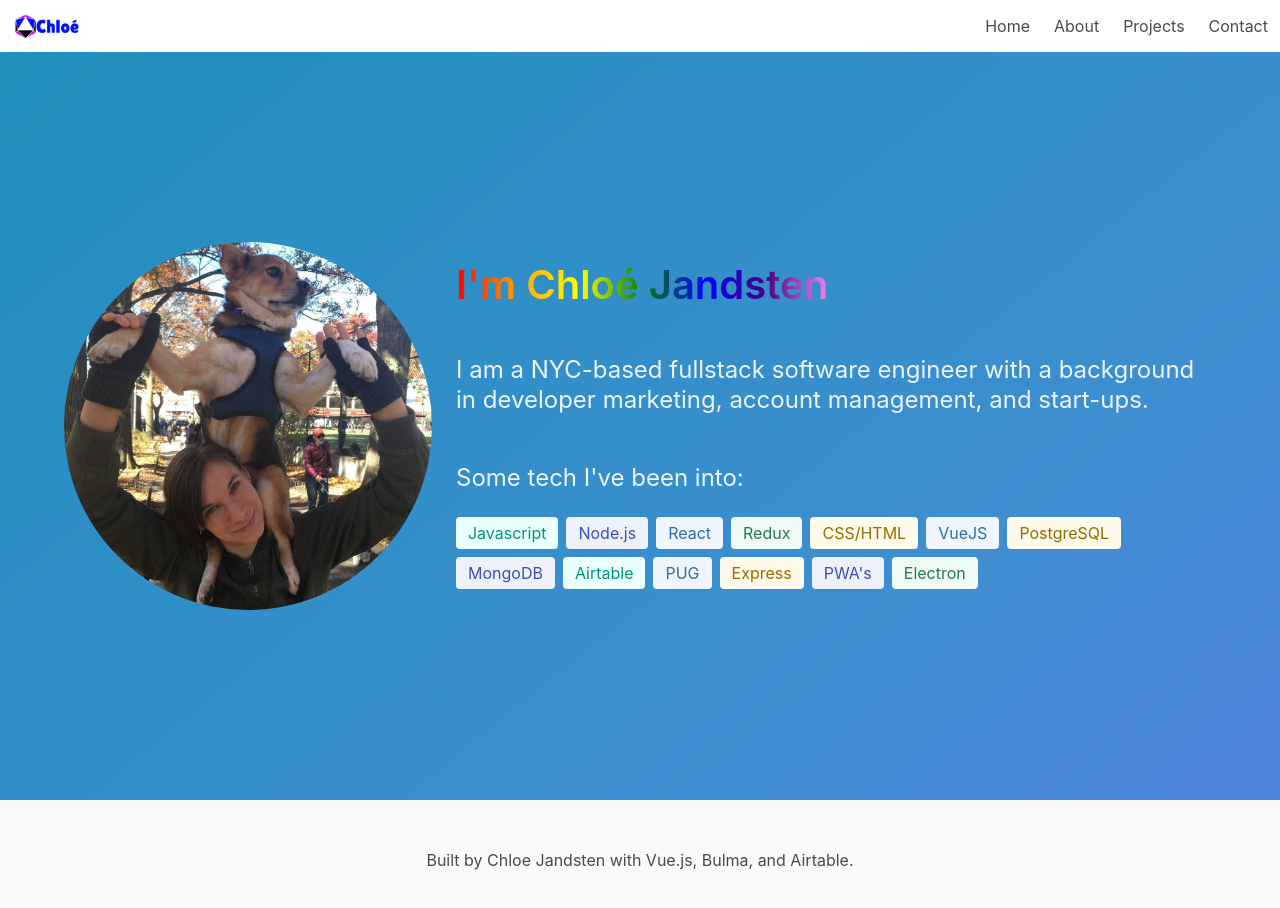
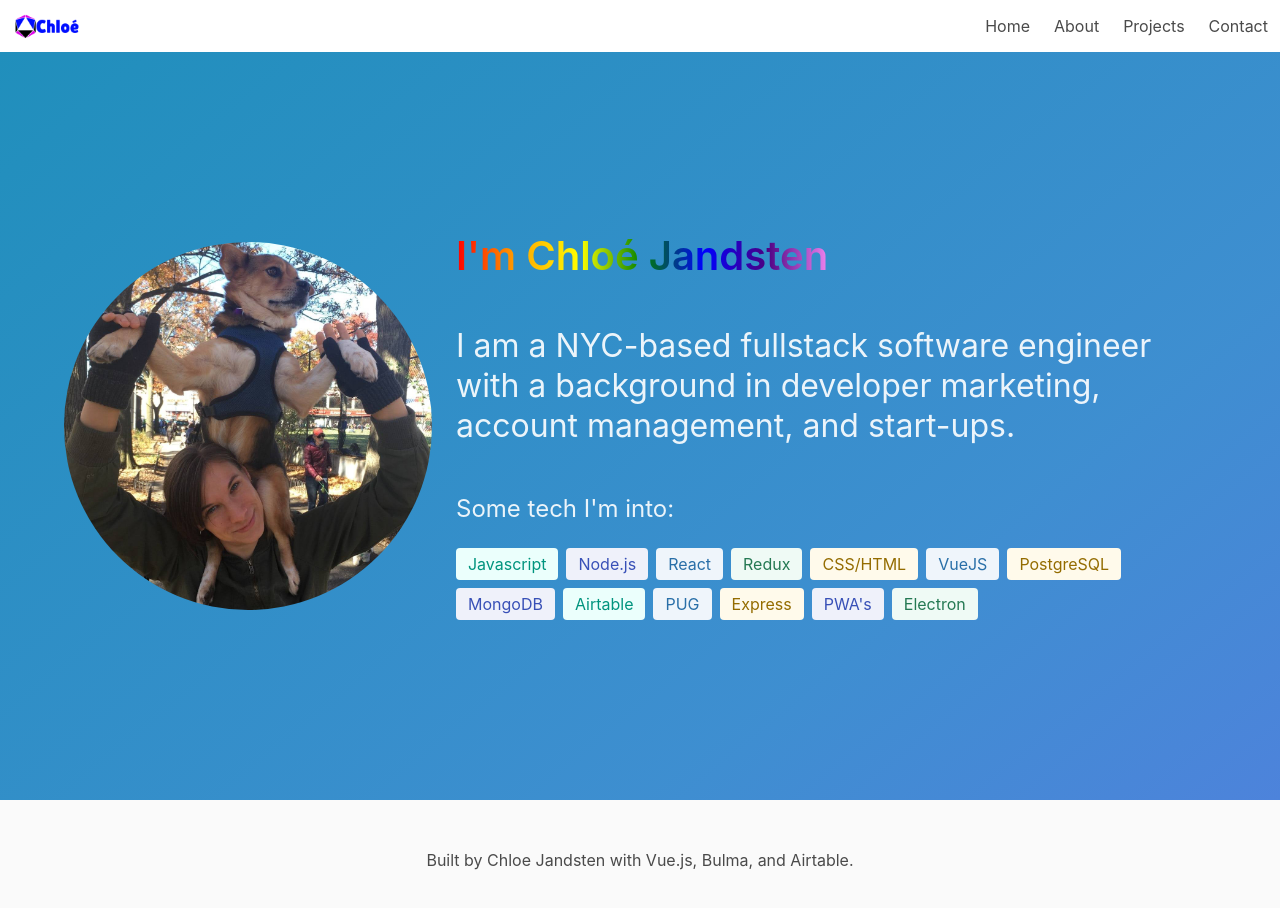
Before and after one commit to KuroiiJ/portfolio, a Vue app: page / in a window 1280 px wide. Shown: the top 908 px of the page. Built offline with nearby package versions, Linux system fonts and the light colour scheme; what vue-simple-markdown would draw is missing.

Commit message:
size adjustment

```diff
--- a/src/views/Home.vue
+++ b/src/views/Home.vue
@@ -12,9 +12,9 @@
                     <div class="column">
                         <h1 class="title is-2"> <span class="multicolortext">I'm Chloé Jandsten</span></h1>
                         <br />
-                        <h3 class="subtitle is-4">I am a NYC-based fullstack software engineer with a background in developer marketing, account management, and start-ups.</h3>
+                        <h3 class="subtitle is-3">I am a NYC-based fullstack software engineer with a background in developer marketing, account management, and start-ups.</h3>
                         <br />
-                        <h3 class="subtitle is-4">Some tech I've been into:</h3>
+                        <h3 class="subtitle is-4">Some tech I'm into:</h3>
                         <div class="tags are-medium">
                           <span class="tag is-primary is-light">Javascript</span>
                           <span class="tag is-link is-light">Node.js</span>
```
